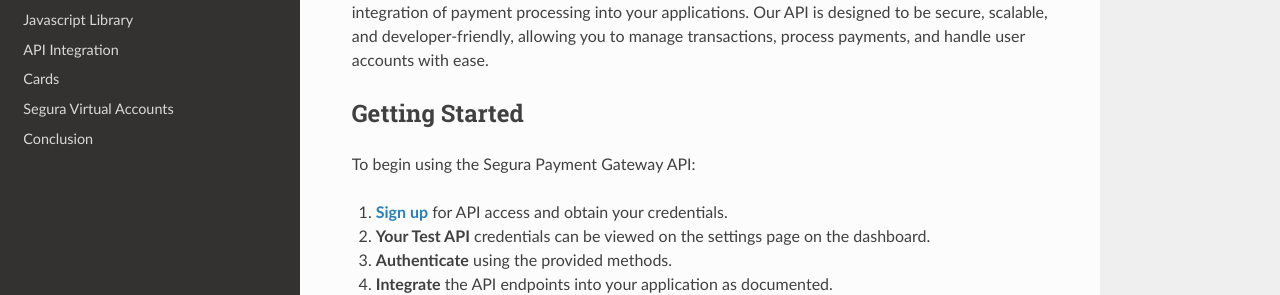
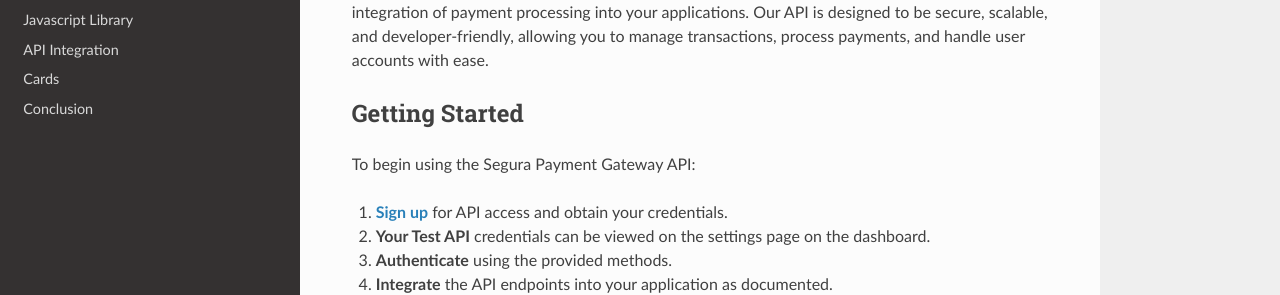
Before and after one commit to Noah-droid/segura, an MkDocs documentation site: the page built from docs/index.md, in a window 1280 px wide. Shown: the part 220-515 px from the top of the page. Built offline with MkDocs 1.6.1, drawn with Linux system fonts in a browser that asks for light colours; nearby versions of some CDN libraries.

Commit message:
fix: removed segura virtual accounts

```diff
--- a/mkdocs.yml
+++ b/mkdocs.yml
@@ -6,7 +6,7 @@ nav:
   - Javascript Library: payments.md
   - API Integration: process.md
   - Cards: cards.md
-  - Segura Virtual Accounts: sva.md
+  # - Segura Virtual Accounts: sva.md
   - Conclusion: conclusion.md
 
   # - Get Status: status.md
```
